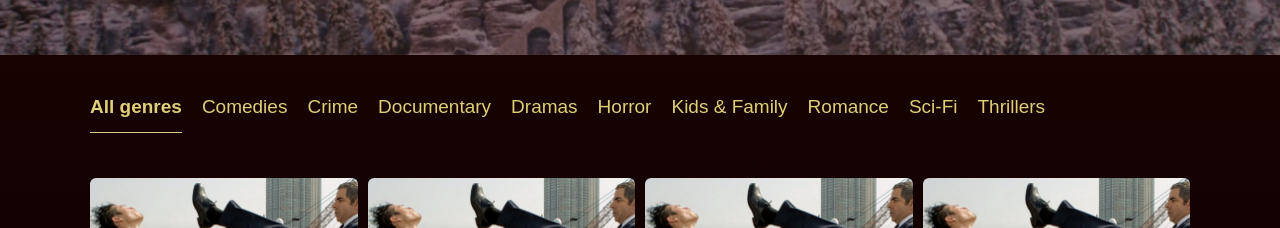
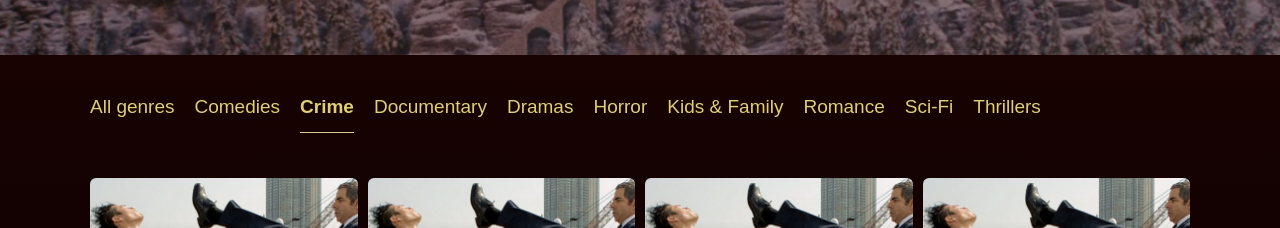
Before and after one commit to sylvan008/264575-what-to-watch-8, a React (Create React App) app in the folder project/: page / in a window 1280 px wide. Shown: the part 535-763 px from the top of the page. Built offline with nearby package versions, Linux system fonts and the light colour scheme.

Commit message:
Выведет список жанров на основе перечисления Genres

```diff
--- a/project/src/components/genres-list/genres-list.tsx
+++ b/project/src/components/genres-list/genres-list.tsx
@@ -1,36 +1,18 @@
-function GenresList(): JSX.Element {
+import {PropsType} from './types';
+
+const ACTIVE_CLASS = 'catalog__genres-item--active';
+
+function GenresList({genres, activeGenre}: PropsType): JSX.Element {
   return (
     <ul className="catalog__genres-list">
-      <li className="catalog__genres-item catalog__genres-item--active">
-        <a href="#" className="catalog__genres-link">All genres</a>
-      </li>
-      <li className="catalog__genres-item">
-        <a href="#" className="catalog__genres-link">Comedies</a>
-      </li>
-      <li className="catalog__genres-item">
-        <a href="#" className="catalog__genres-link">Crime</a>
-      </li>
-      <li className="catalog__genres-item">
-        <a href="#" className="catalog__genres-link">Documentary</a>
-      </li>
-      <li className="catalog__genres-item">
-        <a href="#" className="catalog__genres-link">Dramas</a>
-      </li>
-      <li className="catalog__genres-item">
-        <a href="#" className="catalog__genres-link">Horror</a>
-      </li>
-      <li className="catalog__genres-item">
-        <a href="#" className="catalog__genres-link">Kids & Family</a>
-      </li>
-      <li className="catalog__genres-item">
-        <a href="#" className="catalog__genres-link">Romance</a>
-      </li>
-      <li className="catalog__genres-item">
-        <a href="#" className="catalog__genres-link">Sci-Fi</a>
-      </li>
-      <li className="catalog__genres-item">
-        <a href="#" className="catalog__genres-link">Thrillers</a>
-      </li>
+      {genres.map((genre) => (
+        <li
+          className={['catalog__genres-item', genre === activeGenre ? ACTIVE_CLASS : ''].join(' ')}
+          key={genre}
+        >
+          <a href="#" className="catalog__genres-link">{genre}</a>
+        </li>
+      ))}
     </ul>
   );
 }
--- /dev/null
+++ b/project/src/components/genres-list/types.ts
@@ -0,0 +1,6 @@
+import {Genres} from '../../utils/const';
+
+export type PropsType = {
+  genres: Genres[],
+  activeGenre: Genres,
+}
--- a/project/src/components/main-page/main-page.tsx
+++ b/project/src/components/main-page/main-page.tsx
@@ -1,12 +1,14 @@
 import {PropsType} from './types';
+import {Genres} from '../../utils/const';
 import GenresList from '../genres-list/genres-list';
+import FilmsList from '../films-list/films-list';
 import Footer from '../footer/footer';
 import Logo from '../logo/logo';
 import UserBlock from '../user-block/user-block';
-import FilmsList from '../films-list/films-list';
 
 function MainPage(props: PropsType): JSX.Element {
   const {promo, films} = props;
+  const genres = Object.values(Genres) as Genres[];
 
   return (
     <>
@@ -59,7 +61,7 @@ function MainPage(props: PropsType): JSX.Element {
         <section className="catalog">
           <h2 className="catalog__title visually-hidden">Catalog</h2>
 
-          <GenresList />
+          <GenresList genres={genres} activeGenre={Genres.Crime} />
 
           <FilmsList films={films} />
 
```
